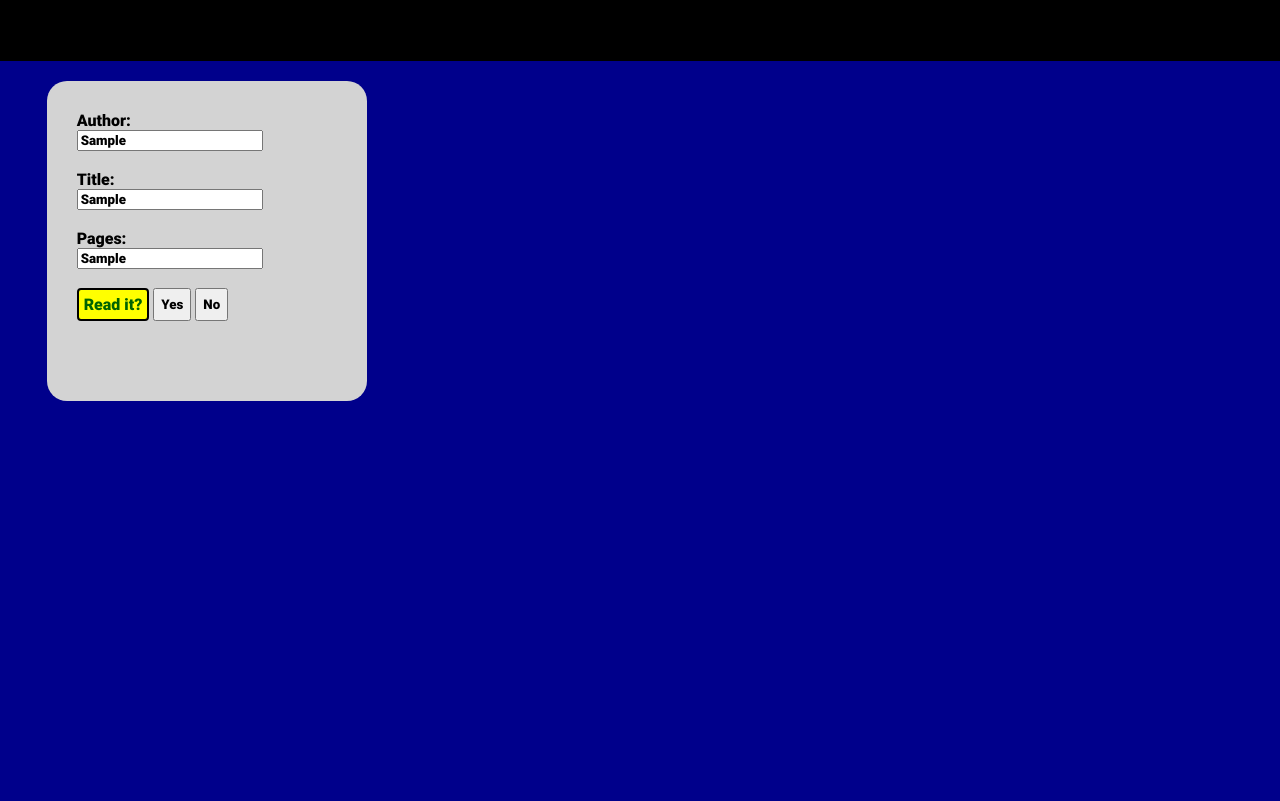
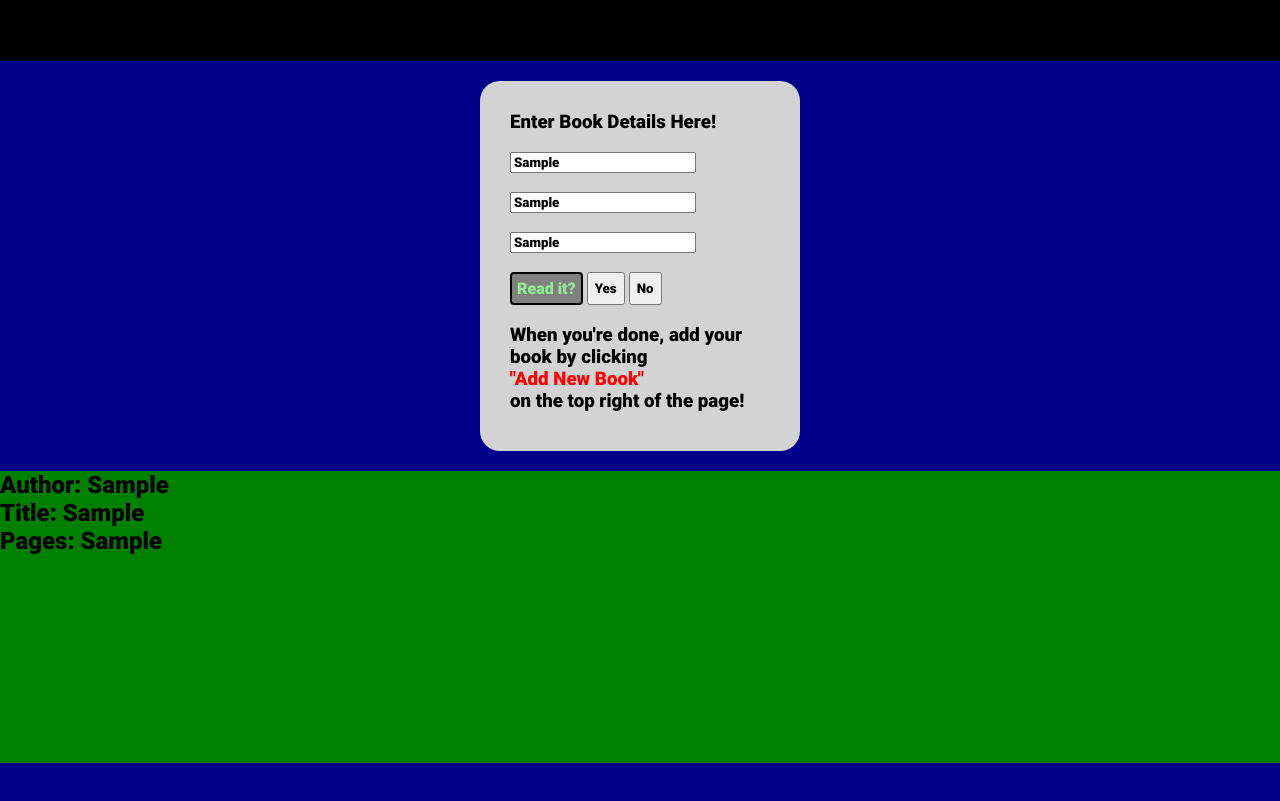
Before and after one commit to tSwizzz/Library-TOP, a plain HTML site: page index.html in a window 1280 px wide. Both pictures are taken after typing "Sample", "Sample", "Sample" into the empty fields and a click on the button "Add New Book". Shown: the part 105-906 px from the top of the page. After the commit the page ends 868 px from the top, so only its background shows below. Drawn offline with Linux system fonts and the light colour scheme.

Commit message:
more to add, not done

```diff
--- a/index.html
+++ b/index.html
@@ -11,20 +11,24 @@
 <body>
     <div class = "headerContainer">
         <p id = "header">Ya Boi's Library</p>
-        <button class = "newBook">Add New Book</button>
+        <button class = "addBook">Add New Book</button>
     </div>
 
-    <div class = "bookContainer"> <!--practicing layout for now, will use DOM later-->
-        <div class = "bookCard">
-            <label for = "author">Author: <br> <input type = "text" id = "author" required /> </label> <br><br>
-            <label for = "title">Title: <br> <input type = "text" id = "title" required /> </label> <br><br>
-            <label for = "pages">Pages: <br> <input type = "text" id = "pages" required /> </label> <br><br>
-            <div class = "readItCheckBox">
-                <p>Read it?</p>
-                <button class = "yes">Yes</button>
-                <button class = "no">No</button>
-            </div>
-        </div>
+    <div class = "bookCard">
+        <h3>Enter Book Details Here!</h3><br>
+        <input type = "text" id = "author" placeholder = "Author" required />  <br><br>
+        <input type = "text" id = "title" placeholder  = "Title" required />  <br><br>
+        <input type = "text" id = "pages" placeholder = "# of pages" required />  <br><br>
+
+        <div class = "readItCheckBox">
+            <p>Read it?</p>
+            <button class = "yes">Yes</button>
+            <button class = "no">No</button>
+        </div> <br>
+        <h3>When you're done, add your book by clicking <p>"Add New Book"</p> on the top right of the page!</h3>
     </div>
+
+    <div class = "books"></div>
+
 </body>
 </html>
--- a/main.js
+++ b/main.js
@@ -1,14 +1,46 @@
-const newBook = document.querySelector(".newBook"); newBook.addEventListener('click', addBookToLibrary);
-let bookCounter = 0;
-    let myLibrary = [];
+let myLibrary = [];
+let numOfBooks = 0;
+const books = document.querySelector(".books");
+const bookButton = document.querySelector(".addBook");
+const author = document.querySelector("#author");
+const title = document.querySelector("#title");
+const pages = document.querySelector("#pages");
 
-function Book(title, author, pages, read) {
+function Book(author, title, pages) {
+    this.author = author;
     this.title = title;
-    this.author = author;
     this.pages = pages;
-    this.read = read;
+    this.addBookToLibrary = function() {
+        myLibrary.push(this);
+    }
+}
+function displayBook() {
+    for(let k = numOfBooks; k < myLibrary.length + 1; k++) {
+        const addNewBook = document.createElement('div');
+
+        const bookAuthor = document.createElement('h2');
+        bookAuthor.innerHTML = `Author: ${myLibrary[k].author}`;
+        addNewBook.appendChild(bookAuthor);
+
+        const bookTitle = document.createElement('h2');
+        bookTitle.innerHTML = `Title: ${myLibrary[k].title}`;
+        addNewBook.appendChild(bookTitle);
+
+        const bookPages = document.createElement('h2');
+        bookPages.innerHTML = `Pages: ${myLibrary[k].pages}`;
+        addNewBook.appendChild(bookPages);
+
+        addNewBook.classList.add("book");
+        books.appendChild(addNewBook);
+
+        numOfBooks++;
+    }
 }
 
-function addBookToLibrary() {
+function createBook() {
+    let newBook = new Book(author.value, title.value, pages.value);
+    newBook.addBookToLibrary();
+    displayBook();
+}
 
-}
+bookButton.addEventListener('click', createBook);
--- a/styles.css
+++ b/styles.css
@@ -21,12 +21,12 @@ p {
     background-color: black;
     font-size: xx-large;
 }
-.newBook {
+.addBook {
     border-radius: 16px;
     color:darkgreen;
     box-shadow: 2px 1px 2px;
 }
-.newBook:hover {
+.addBook:hover {
     transition: 1.3s;
     transform: scale(1.2);
     background-color: yellow;
@@ -34,31 +34,31 @@ p {
 /*XXXXX Header Styling XXXXX*/
 
 /*-----Book Card layout styling-----*/
-.bookContainer {
+.books {
     display: grid;
     grid-template-columns: 1fr 1fr 1fr;
     grid-template-rows: 1fr 1fr 1fr;
     gap: 20px;
+    background-color: green;
 }
 .bookCard {
     justify-self: center;
     background-color: lightgray;
     border-radius: 20px;
-    margin:20px;
+    margin: 20px;
     padding: 30px;
     width: 260px;
-    height: 260px;
+    height: 310px;
 }
 .readItCheckBox {
     display: flex;
     gap:4px;
-
 }
 .readItCheckBox p {
-    background-color: yellow;
+    background-color: gray;
     border: 2px solid black;
     border-radius: 4px;
-    color: darkgreen;
+    color: lightgreen;
     justify-self: center;
     padding: 5px;
 }
@@ -67,3 +67,11 @@ p {
     transition: 1.2s;
     transform: scale 1.1;
 }
+.no:hover {
+    background-color: red;
+    transition: 1.2s;
+    transform: scale 1.1;
+}
+h3 > p {
+    color:red;
+}
```
